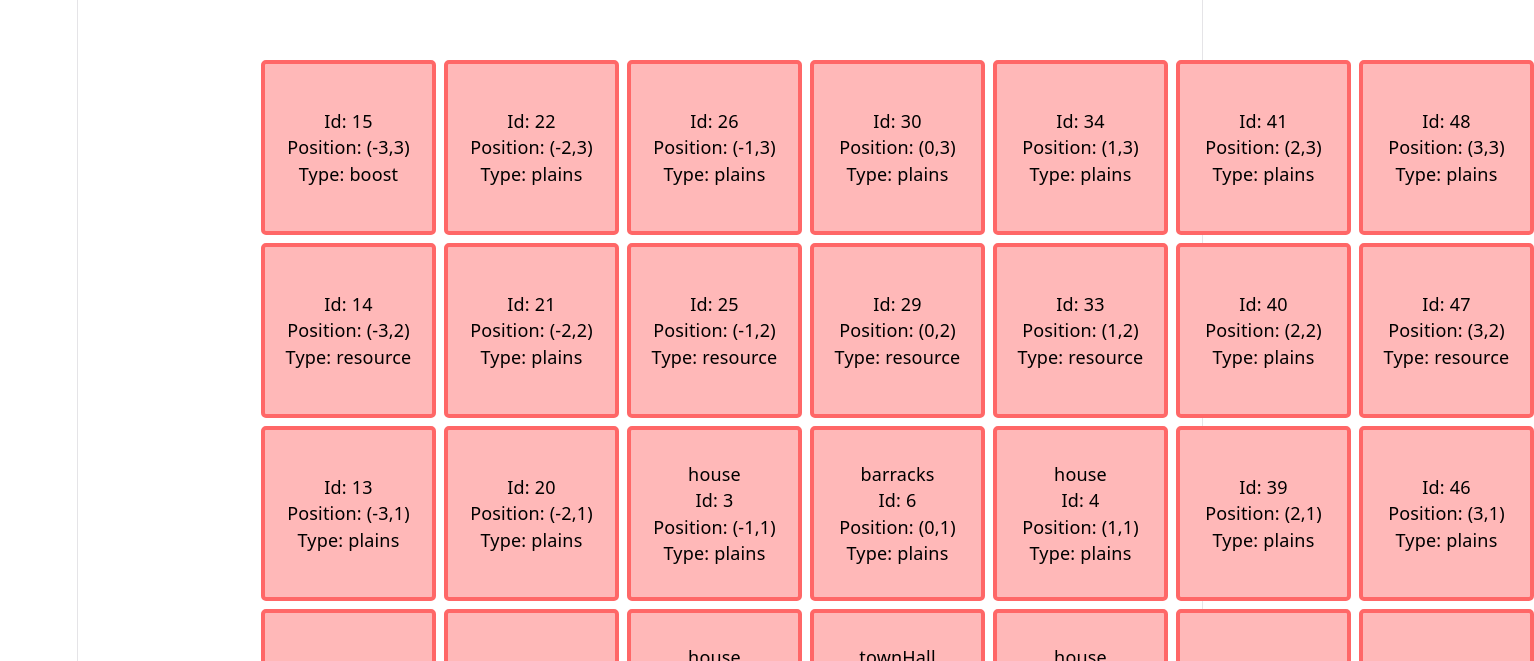
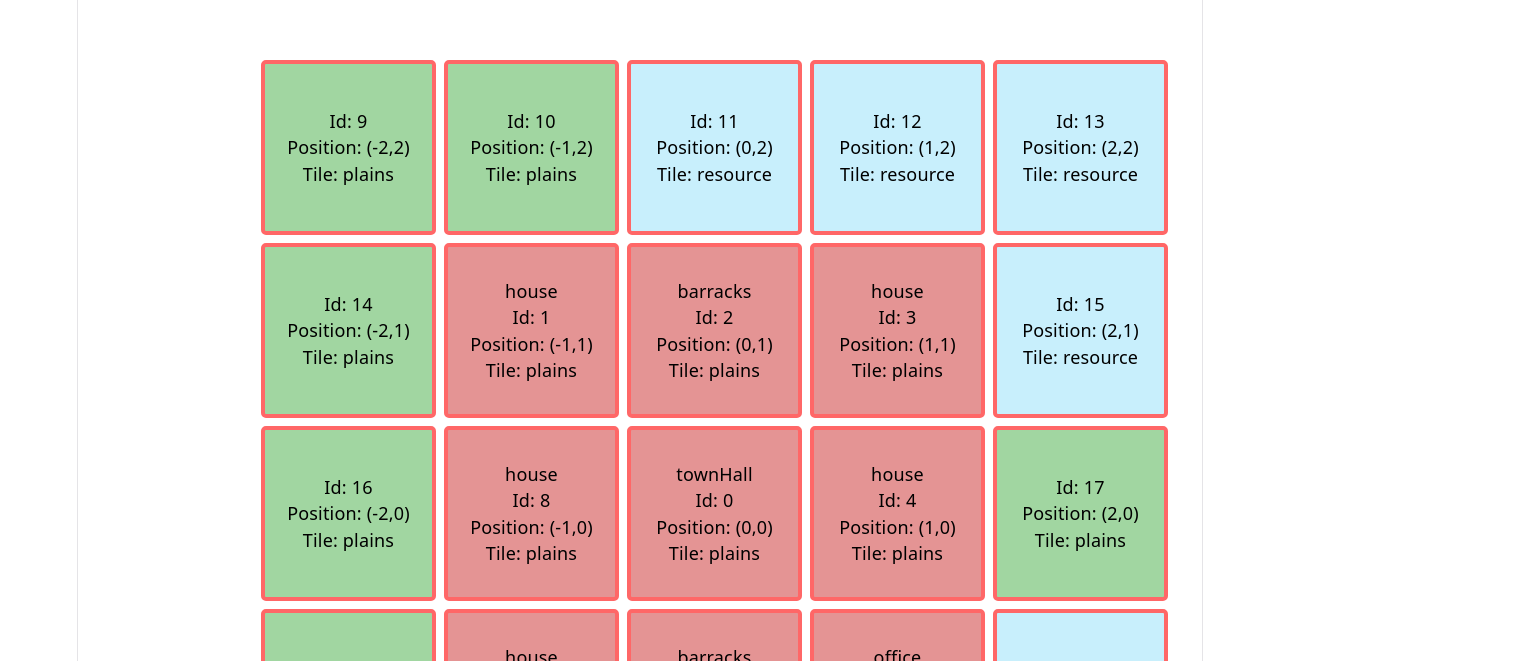
Before and after one commit to Scripting-Java/TerraDragon, a React (Vite) app: page / in a window 1280 px wide. Shown: the part 123-784 px from the top of the page, 1534 px wide, since content can reach past the window. Built offline with nearby package versions, Linux system fonts and the light colour scheme.

Commit message:
Styling  and indexing

```diff
--- a/src/App.tsx
+++ b/src/App.tsx
@@ -6,7 +6,7 @@ import { generateTiles } from './utils/tileGenerator'
 
 
 function App() {
-  const tier = 3
+  const tier = 2
   const tiles = generateTiles(tier)
   return (
     <Map tiles={tiles} tier={tier}></Map>
--- a/src/components/Map/map.css
+++ b/src/components/Map/map.css
@@ -8,7 +8,6 @@
 
 .tile{
     border: 4px solid rgb(255, 103, 103);
-    background-color: rgb(255, 184, 184);
     display:flex;
     justify-content: center;
     align-items: center;
@@ -20,3 +19,19 @@
     flex-direction: column;
     padding: 15px;
 }
+
+.plains{
+    background-color: rgb(161, 214, 161);
+}
+
+.resource{
+    background-color: rgb(200, 239, 252);
+}
+
+.boost{
+    background-color: gold;
+}
+
+.true{
+    background-color: rgb(228, 148, 148);
+}
--- a/src/components/Map/map.tsx
+++ b/src/components/Map/map.tsx
@@ -12,13 +12,13 @@ export function Map({ tiles, tier }: map) {
     return (
         <div className="map">
             {tiles.map(tile => (
-                <div key={tile.id} className="tile" style={{ gridColumn: tile.x + tier+2, gridRow: tier - tile.y+ 2 }}>
+                <div key={tile.id} className={`tile ${tile.type} ${tile.building!=null}`} style={{ gridColumn: tile.x + tier+2, gridRow: tier - tile.y+ 2 }}>
 
                         <div className="displayInfo">
                         <p>{tile.building}</p>
                         <p>Id: {tile.id}</p>
                         <p>Position: ({tile.x},{tile.y})</p>
-                        <p>Type: {tile.type}</p>
+                        <p>Tile: {tile.type}</p>
                     </div>
                 </div>
             ))}
--- a/src/utils/tileGenerator.ts
+++ b/src/utils/tileGenerator.ts
@@ -5,8 +5,8 @@ import type { boostType, resourceType } from "../types/game";
 export function generateTiles(tier:number){
     const tiles: Tile[] = [...start]
     let id  =9
-    for(let x = -tier; x<=tier; x++){
-        for(let y = -tier; y<=tier; y++){
+    for(let y = tier; y>=-tier; y--){
+        for(let x = -tier; x<=tier; x++){
             //this to preserve the starting tiles
             if(Math.abs(x)<=1&&Math.abs(y)<=1){
                 continue;
--- a/src/utils/world.ts
+++ b/src/utils/world.ts
@@ -2,14 +2,14 @@ import type { Tile } from "../types/game";
 
 export const tiles: Tile[] = [
     {id:0, x:0, y:0, unlocked:true,type:"plains",building:"townHall", buildingLevel:1},
-    {id:1, x:1, y:0, unlocked:true,type:"plains",building:"house", buildingLevel:1},
-    {id:2, x:-1, y:0, unlocked:true,type:"plains",building:"house", buildingLevel:1},
-    {id:3, x:-1, y:1, unlocked:true,type:"plains",building:"house", buildingLevel:1},
-    {id:4, x:1, y:1, unlocked:true,type:"plains",building:"house", buildingLevel:1},
-    {id:5, x:-1, y:-1, unlocked:true,type:"plains",building:"house", buildingLevel:1},
-    {id:6, x:0, y:1, unlocked:true,type:"plains",building:"barracks", buildingLevel:1},
-    {id:7, x:0, y:-1, unlocked:true,type:"plains",building:"barracks", buildingLevel:1},
-    {id:8, x:1, y:-1, unlocked:true,type:"plains",building:"office", buildingLevel:1},
+    {id:1, x:-1, y:1, unlocked:true,type:"plains",building:"house", buildingLevel:1},
+    {id:2, x:0, y:1, unlocked:true,type:"plains",building:"barracks", buildingLevel:1},
+    {id:3, x:1, y:1, unlocked:true,type:"plains",building:"house", buildingLevel:1},
+    {id:4, x:1, y:0, unlocked:true,type:"plains",building:"house", buildingLevel:1},
+    {id:5, x:1, y:-1, unlocked:true,type:"plains",building:"office", buildingLevel:1},
+    {id:6, x:0, y:-1, unlocked:true,type:"plains",building:"barracks", buildingLevel:1},
+    {id:7, x:-1, y:-1, unlocked:true,type:"plains",building:"house", buildingLevel:1},
+    {id:8, x:-1, y:0, unlocked:true,type:"plains",building:"house", buildingLevel:1},
 ]
 
 export const testingTiles: Tile[] = [
```
